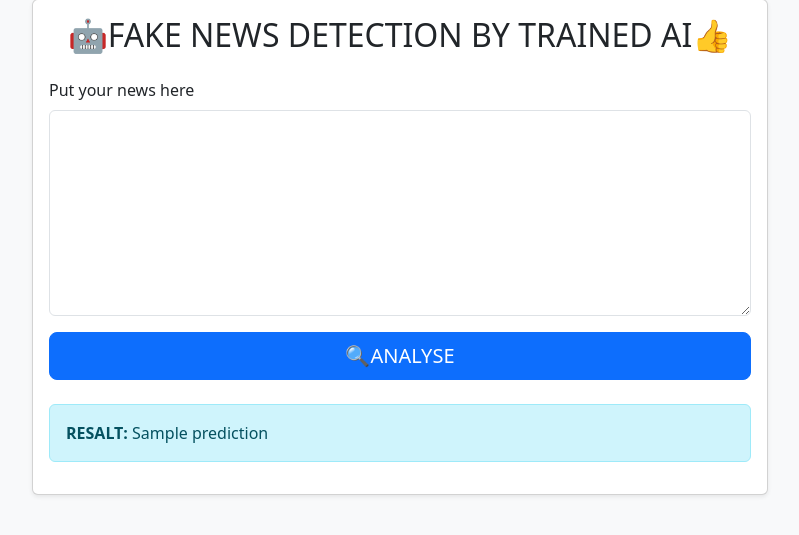
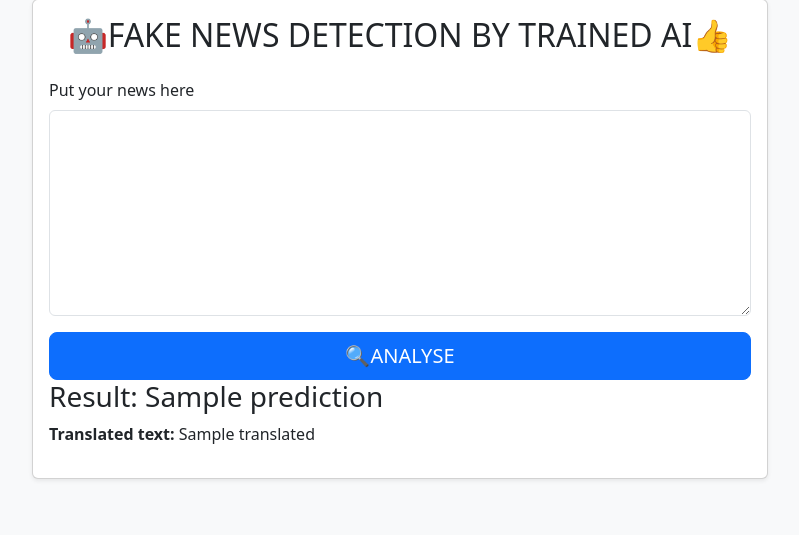
Before and after one commit to nxkarinnt/Fake_News_Detector, a Flask app: template templates/index.html in a window 1280 px wide. Shown: the part 49-584 px from the top of the page, without its empty margins (240-1039 px from the left). Run offline with Flask 3, Linux system fonts and the light colour scheme; the template is opened without the code that fills it: most values are stand-ins (such as "Sample title", 1, 10 or a date in 2020); parts of the project's set-up code (start-up, migrations or seed data) failed here and were passed over.

Commit message:
Updated index.html

```diff
--- a/templates/index.html
+++ b/templates/index.html
@@ -1,5 +1,5 @@
 <!DOCTYPE html>
-<html lang="th">
+<html>
 <head>
   <meta charset="UTF-8">
   <title>AI ตรวจจับข่าวปลอม</title>
@@ -27,9 +27,10 @@
             </form>
 
             {% if prediction %}
-              <div class="alert alert-info mt-4" role="alert">
-                <strong>RESALT:</strong> {{ prediction }}
-              </div>
+              <h3>Result: {{ prediction }}</h3>
+              {% if translated %}
+                <p><strong>Translated text:</strong> {{ translated }}</p>
+              {% endif %}
             {% endif %}
           </div>
         </div>
```
